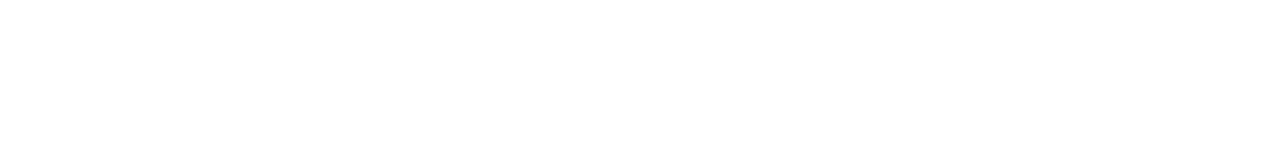
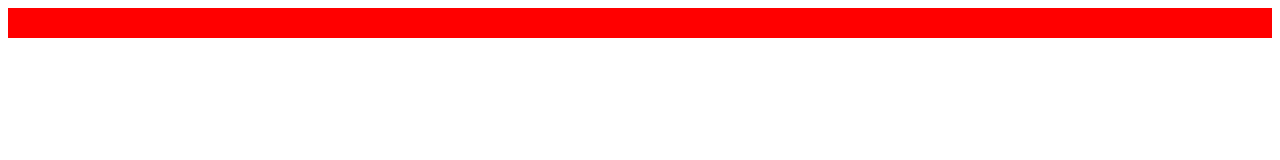
Before and after one commit to 4GeeksAcademy/ChrisSasias_Instagram_photo_feed_tatam_pt-63, a plain HTML site: page index.html in a window 1280 px wide. Drawn offline with Linux system fonts and the light colour scheme.

Commit message:
todolisto2

```diff
--- a/index.html
+++ b/index.html
@@ -1,11 +1,37 @@
 <!DOCTYPE html>
 <html lang="es">
+
 <head>
     <meta charset="UTF-8">
     <meta name="viewport" content="width=device-width, initial-scale=1.0">
+    <link rel="stylesheet" href="styles.css">
     <title>Instagram Photho Feed</title>
 </head>
+
 <body>
+    <div class="post">
+        <div class="post-header">
+            <div class="html-img"></div>
+            <div class="html-5"></div>
+            <div class="options"></div>
+        </div>
+        <div class="post-img"></div>
+        <div class="post-body">
+            <div class="icons">
+                <div>
+                    <div class="like"></div>
+                    <div class="comment"></div>
+                    <div class="share"></div>
+                </div>
+                <div class="save">
 
+                </div>
+            </div>
+            <div class="likes"></div>
+            <div class="lorem"></div>
+        </div>
+
+    </div>
 </body>
+
 </html>
--- /dev/null
+++ b/styles.css
@@ -0,0 +1,7 @@
+.post{
+
+
+}
+div {
+  border: 1px solid red;
+}
```
